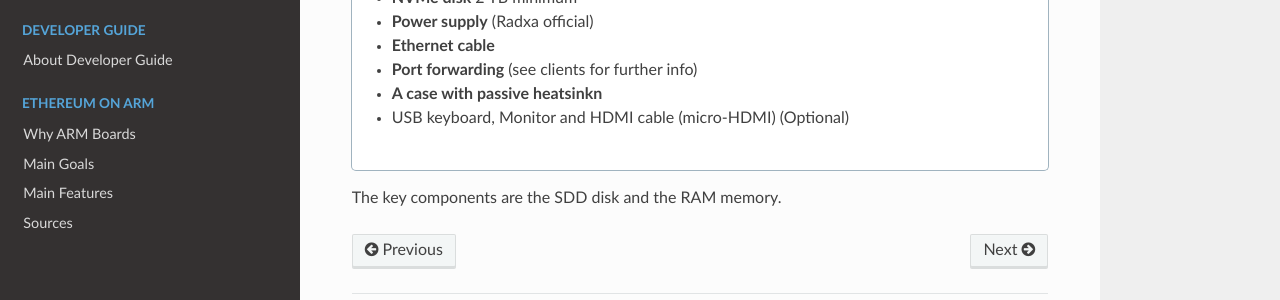
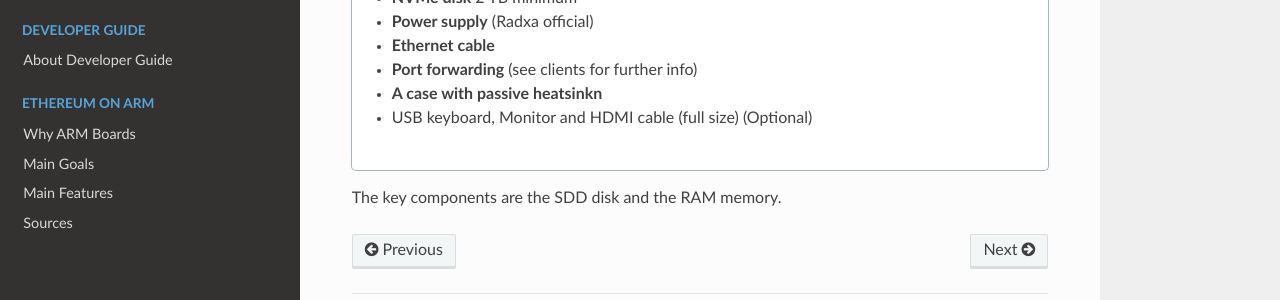
Before and after one commit to EOA-Blockchain-Labs/ethereumonarm, a Sphinx documentation site: the page built from docs/quick-guide/recommended-hardware.rst, in a window 1280 px wide and 1035 px high. Shown: the part 612-912 px from the top of the window. Built offline with Sphinx 7.4.7 and the Read the Docs theme 2.0.0, drawn with Linux system fonts in a browser that asks for light colours.

Commit message:
Update recommended-hardware.rst for Rock 5B
Rock 5B uses a full size HDMI cables per https://wiki.radxa.com/Rock5/5b/getting_started. Documentation says micro-HDMI instead.

```diff
--- a/docs/quick-guide/recommended-hardware.rst
+++ b/docs/quick-guide/recommended-hardware.rst
@@ -28,7 +28,7 @@ If you don't know what an Ethereum node is, please visit the :doc:`User Guide se
     * **Ethernet cable**
     * **Port forwarding** (see clients for further info)
     * **A case with passive heatsinkn**
-    * USB keyboard, Monitor and HDMI cable (micro-HDMI) (Optional)
+    * USB keyboard, Monitor and HDMI cable (full size) (Optional)
 
   .. tab:: Raspberry Pi 4
 
```
